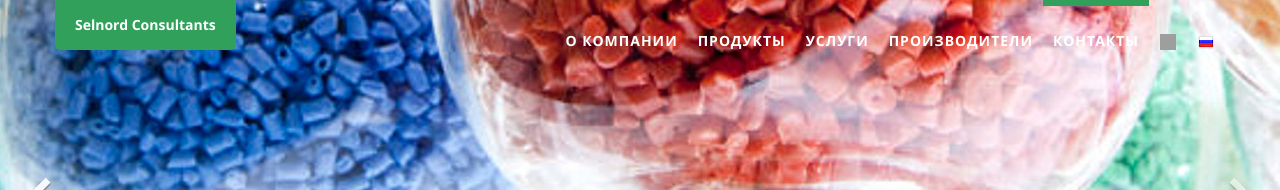
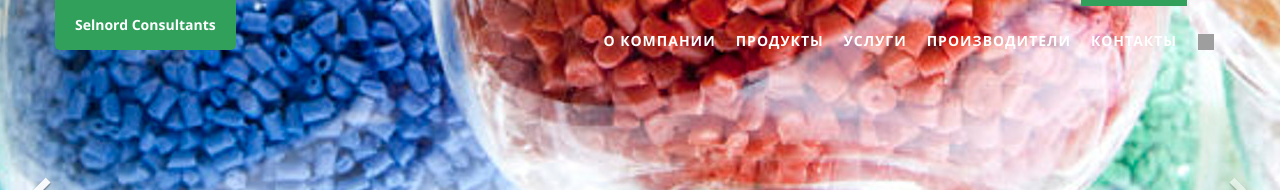
Before and after one commit to selnord/selnord.github.io, a Jekyll site: the page built from index.html, in a window 1280 px wide. Shown: the top 190 px of the page. Built offline with Jekyll 4.4.1, drawn with Linux system fonts in a browser that asks for light colours; grey boxes are pictures that could not be loaded.

```diff
--- a/_data/index/language.yml
+++ b/_data/index/language.yml
@@ -3,8 +3,5 @@
 #    then edit '/static/locals/*.json' content to your language.
 # If you don't want this feature, just clear this file content then ignore "i18n" in files products.yml and producers.yml
 
- - locale: 'ru'
+ - locale: 'en'
    flag: /static/assets/img/flags/United-States.png
-
- - locale: 'en'
-   flag: /static/assets/img/flags/Russia.png
```
